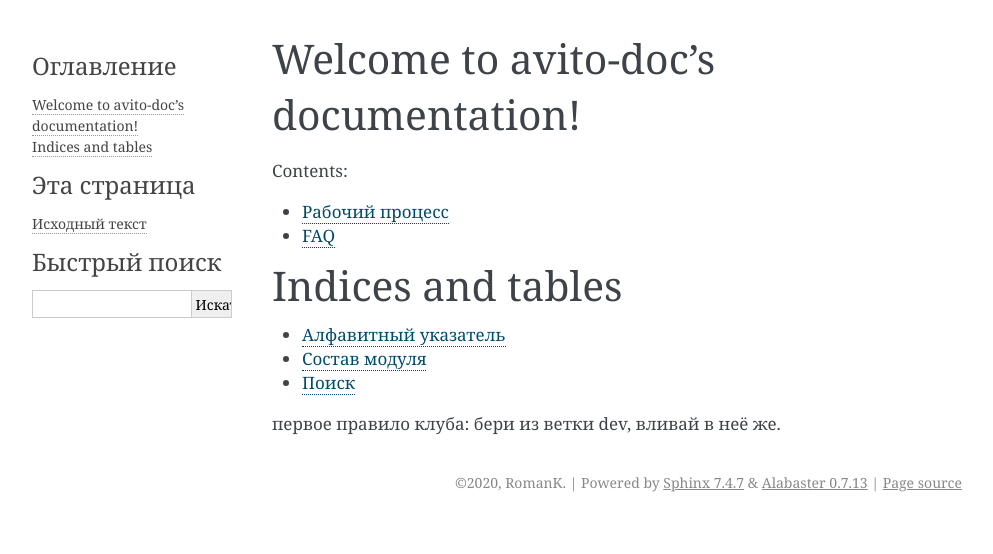
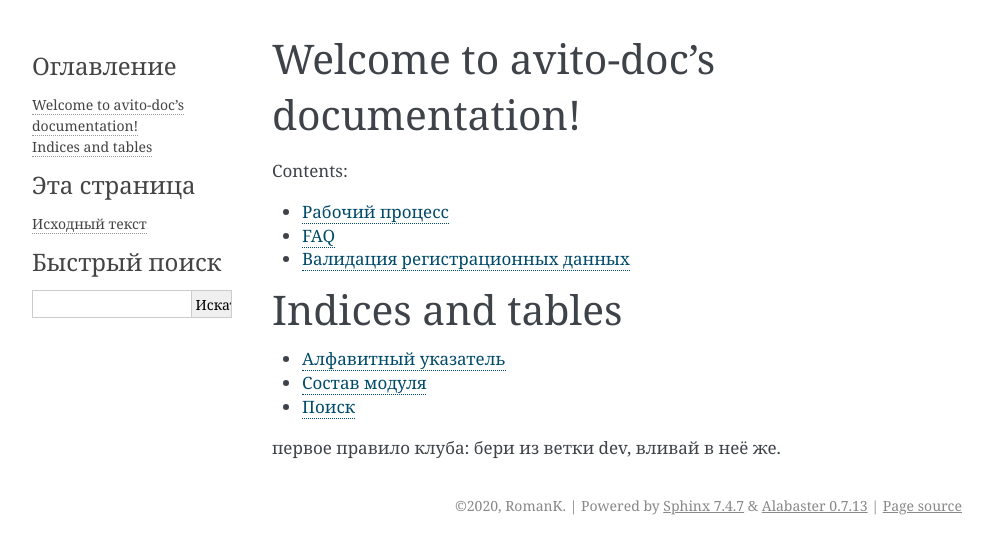
Before and after one commit to namor-katz/avito-doc, a Sphinx documentation site: the page built from source/index.rst, in a window 1280 px wide. Shown: the top 554 px of the page, without its empty margins (148-1141 px from the left). Built offline with Sphinx 7.4.7, drawn with Linux system fonts in a browser that asks for light colours.

Commit message:
first article

```diff
--- a/source/index.rst
+++ b/source/index.rst
@@ -12,6 +12,7 @@ Welcome to avito-doc's documentation!
 
    workflow
    faq
+   validation
 
 Indices and tables
 ==================
--- /dev/null
+++ b/source/validation.rst
@@ -0,0 +1,3 @@
+Валидация регистрационных данных
+=======================================
+пользователи хранятся в базе данных.
```
